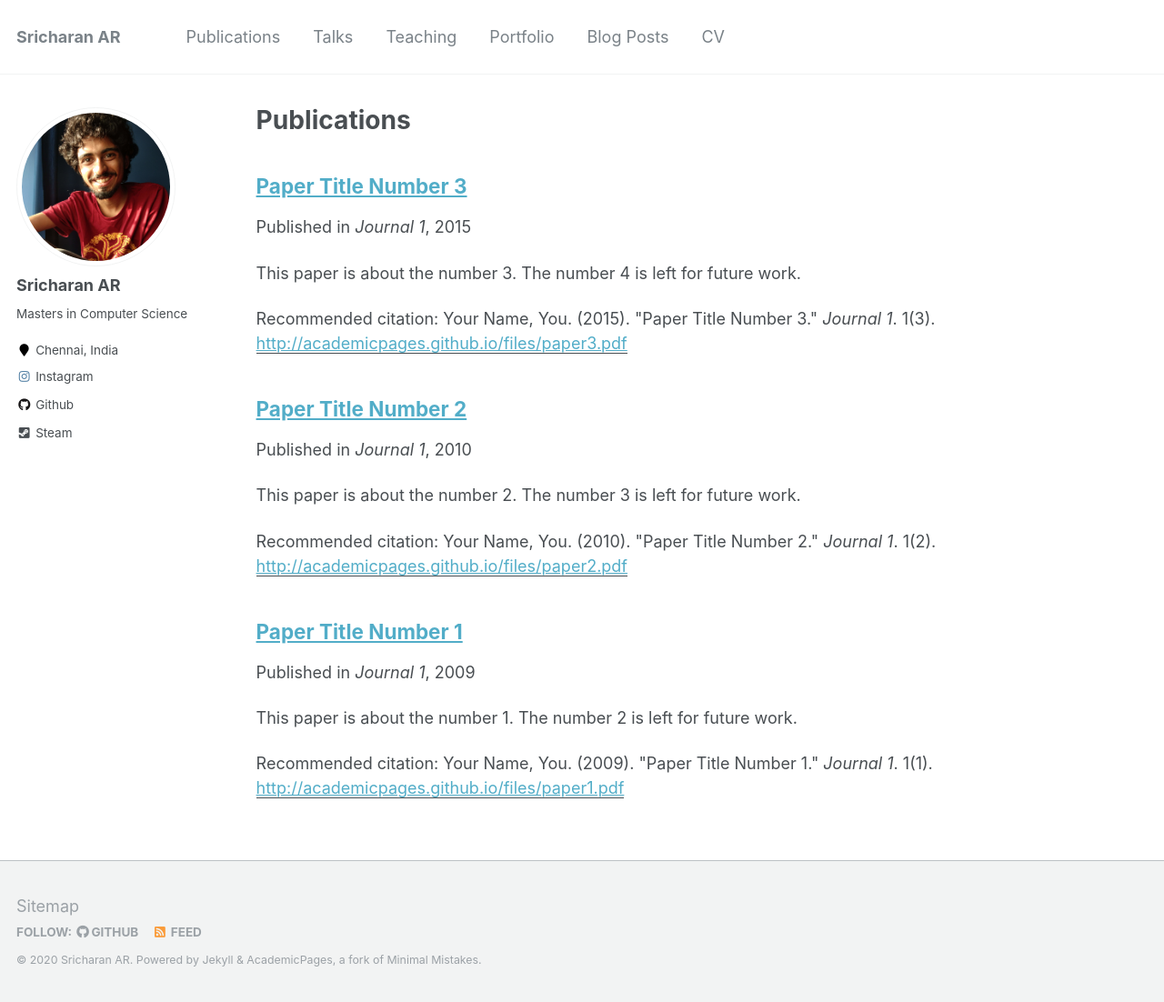
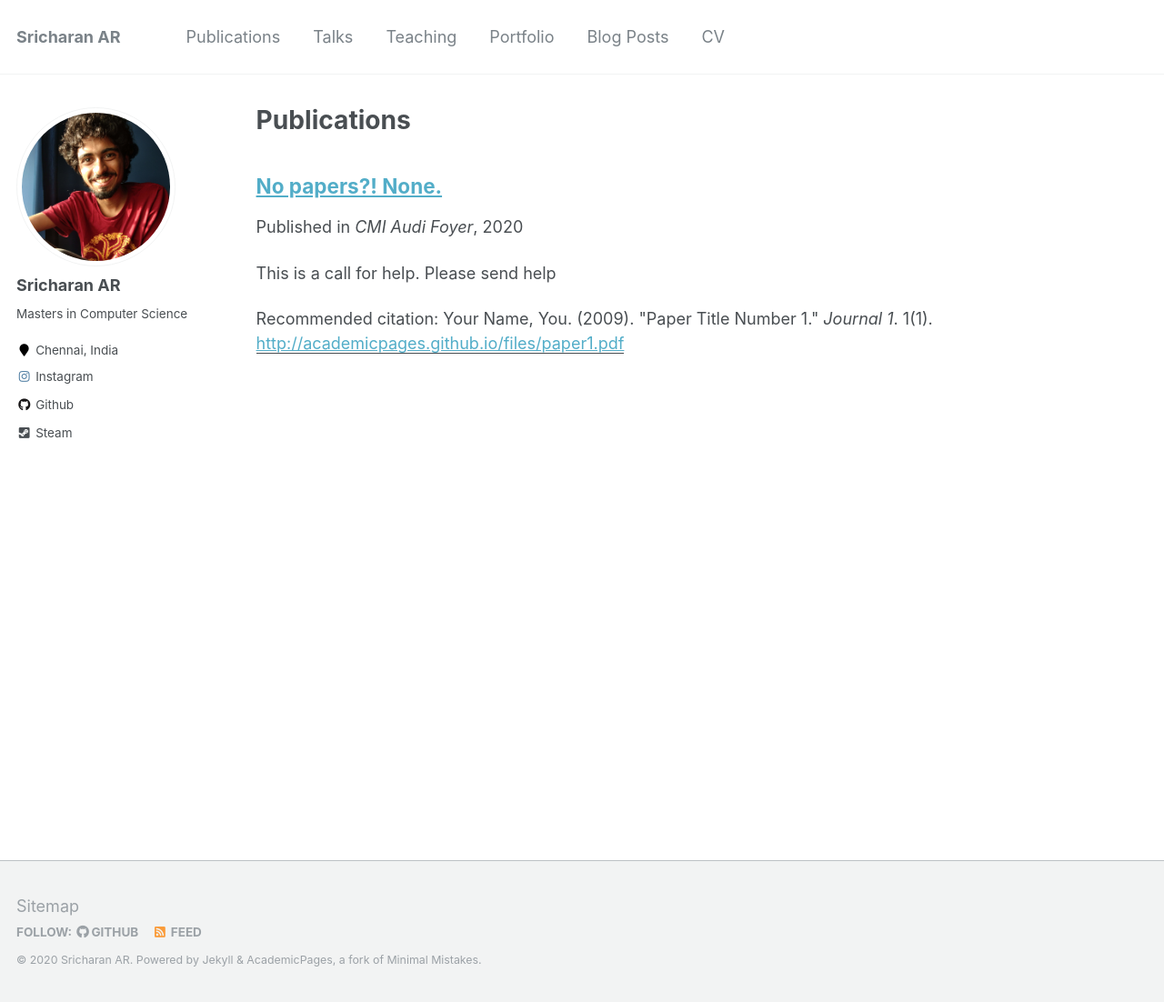
Before and after one commit to SriAR/sriar.github.io, a Jekyll site: the page built from _pages/publications.md, in a window 1280 px wide and 1102 px high. Shown: the whole window at 91% size. Built offline with Jekyll 4.4.1, drawn with Linux system fonts in a browser that asks for light colours.

Commit message:
Too many things to change

```diff
--- a/_publications/2009-10-01-paper-title-number-1.md
+++ b/_publications/2009-10-01-paper-title-number-1.md
@@ -1,10 +1,10 @@
 ---
-title: "Paper Title Number 1"
+title: "No papers?! None."
 collection: publications
 permalink: /publication/2009-10-01-paper-title-number-1
-excerpt: 'This paper is about the number 1. The number 2 is left for future work.'
-date: 2009-10-01
-venue: 'Journal 1'
+excerpt: 'This is a call for help. Please send help'
+date: 2020-06-07
+venue: 'CMI Audi Foyer'
 paperurl: 'http://academicpages.github.io/files/paper1.pdf'
 citation: 'Your Name, You. (2009). &quot;Paper Title Number 1.&quot; <i>Journal 1</i>. 1(1).'
 ---
--- a/_publications/2010-10-01-paper-title-number-2.md
+++ /dev/null
@@ -1,15 +0,0 @@
----
-title: "Paper Title Number 2"
-collection: publications
-permalink: /publication/2010-10-01-paper-title-number-2
-excerpt: 'This paper is about the number 2. The number 3 is left for future work.'
-date: 2010-10-01
-venue: 'Journal 1'
-paperurl: 'http://academicpages.github.io/files/paper2.pdf'
-citation: 'Your Name, You. (2010). &quot;Paper Title Number 2.&quot; <i>Journal 1</i>. 1(2).'
----
-This paper is about the number 2. The number 3 is left for future work.
-
-[Download paper here](http://academicpages.github.io/files/paper2.pdf)
-
-Recommended citation: Your Name, You. (2010). "Paper Title Number 2." <i>Journal 1</i>. 1(2).
--- a/_publications/2015-10-01-paper-title-number-3.md
+++ /dev/null
@@ -1,15 +0,0 @@
----
-title: "Paper Title Number 3"
-collection: publications
-permalink: /publication/2015-10-01-paper-title-number-3
-excerpt: 'This paper is about the number 3. The number 4 is left for future work.'
-date: 2015-10-01
-venue: 'Journal 1'
-paperurl: 'http://academicpages.github.io/files/paper3.pdf'
-citation: 'Your Name, You. (2015). &quot;Paper Title Number 3.&quot; <i>Journal 1</i>. 1(3).'
----
-This paper is about the number 3. The number 4 is left for future work.
-
-[Download paper here](http://academicpages.github.io/files/paper3.pdf)
-
-Recommended citation: Your Name, You. (2015). "Paper Title Number 3." <i>Journal 1</i>. 1(3).
```
